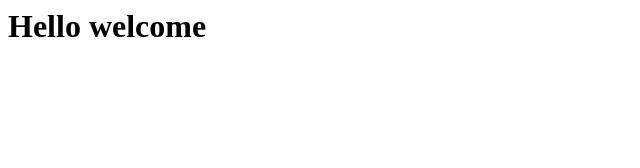
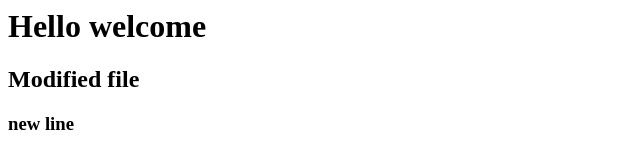
Before and after one commit to TijoJacobThomas/gitsample1, a plain HTML site: page index.html in a window 1280 px wide. Shown: the whole page, without its empty margins (0-640 px from the left). Drawn offline with Linux system fonts and the light colour scheme.

Commit message:
Added file2

```diff
--- a/index.html
+++ b/index.html
@@ -1,2 +1,4 @@
 
 <h1> Hello welcome </h1>
+<h2> Modified file </h2>
+<h3> new line </h3>
```
Also changed, not shown: index1.html (added, +2 -0 lines).
